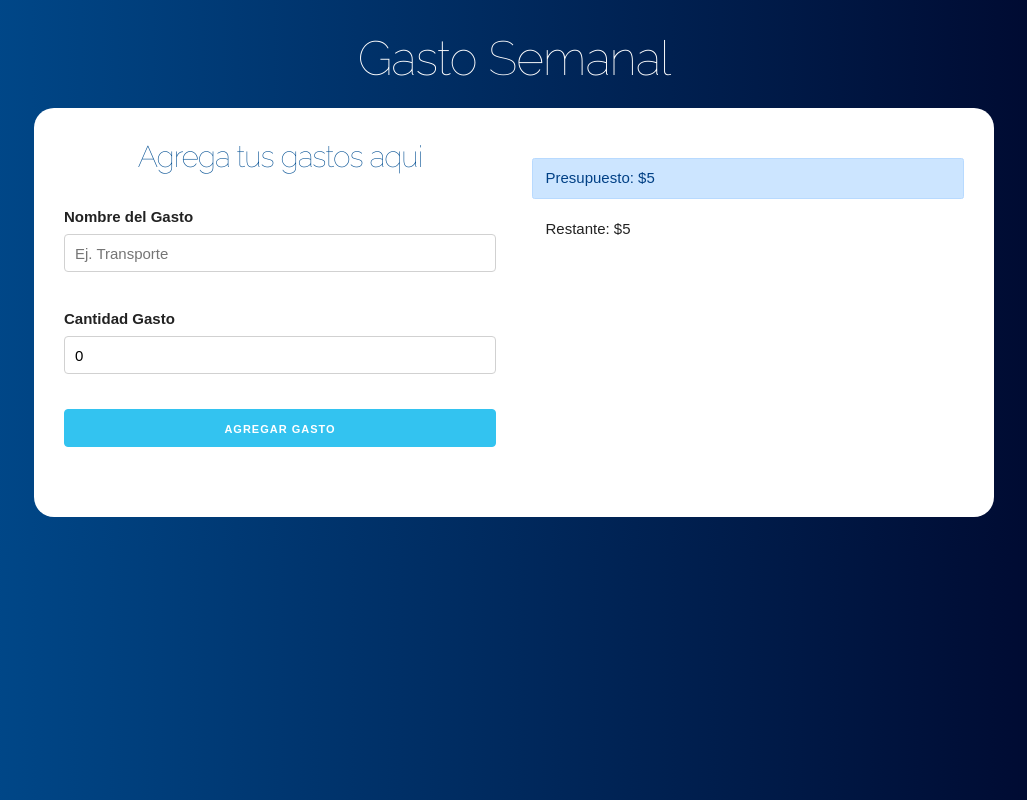
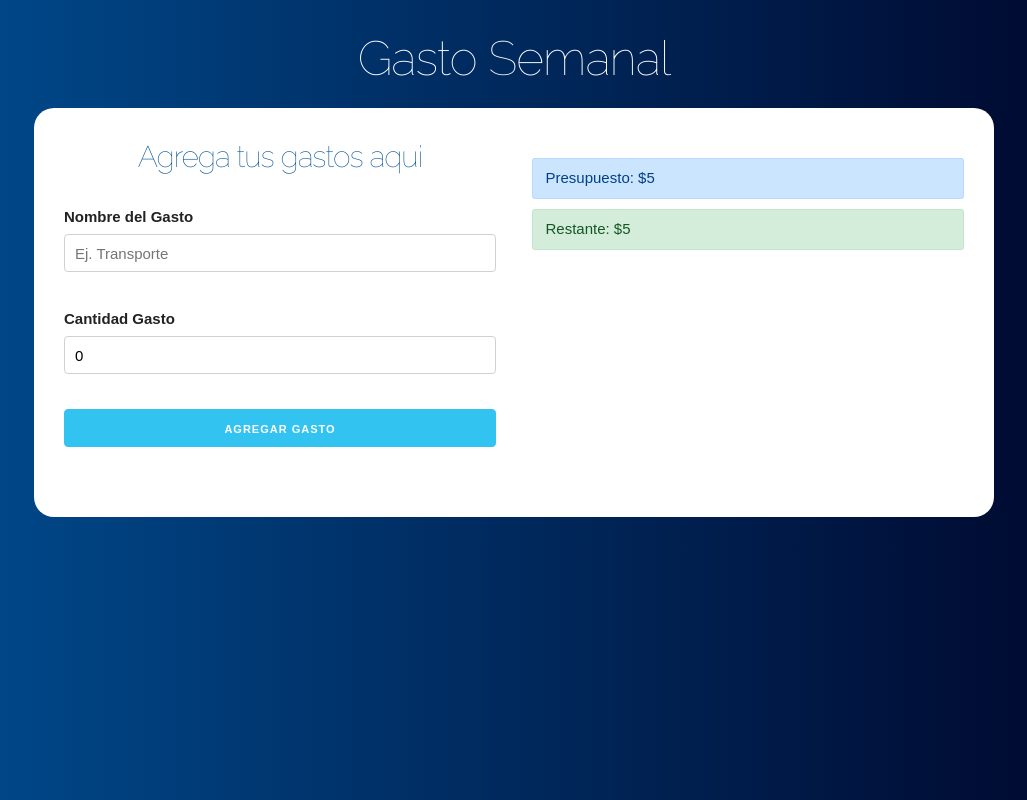
Before and after one commit to JeralPineda/react-presupuesto, a React (Create React App) app: page / in a window 1280 px wide. Both pictures are taken after typing "5" into the empty fields and a click on the input "Definir Presupuesto". Shown: the whole page, without its empty margins (126-1153 px from the left). Built offline with nearby package versions, Linux system fonts and the light colour scheme.

Commit message:
Cambiando el color del restante conforme disminuye

```diff
--- a/src/components/ControlPresupuesto.js
+++ b/src/components/ControlPresupuesto.js
@@ -1,10 +1,11 @@
 import React from 'react';
+import { revisarPresupuesto } from '../helpers';
 
 export const ControlPresupuesto = ({ presupuesto, restante }) => {
    return (
       <>
-         <div class='alert alert-primary'>Presupuesto: ${presupuesto}</div>
-         <div class='alert '>Restante: ${restante}</div>
+         <div className='alert alert-primary'>Presupuesto: ${presupuesto}</div>
+         <div className={revisarPresupuesto(presupuesto, restante)}>Restante: ${restante}</div>
       </>
    );
 };
--- /dev/null
+++ b/src/helpers.js
@@ -0,0 +1,13 @@
+export const revisarPresupuesto = (presupuesto, restante) => {
+   let clase;
+
+   if (presupuesto / 4 > restante) {
+      clase = 'alert alert-danger';
+   } else if (presupuesto / 2 > restante) {
+      clase = 'alert alert-warning';
+   } else {
+      clase = 'alert alert-success';
+   }
+
+   return clase;
+};
```
